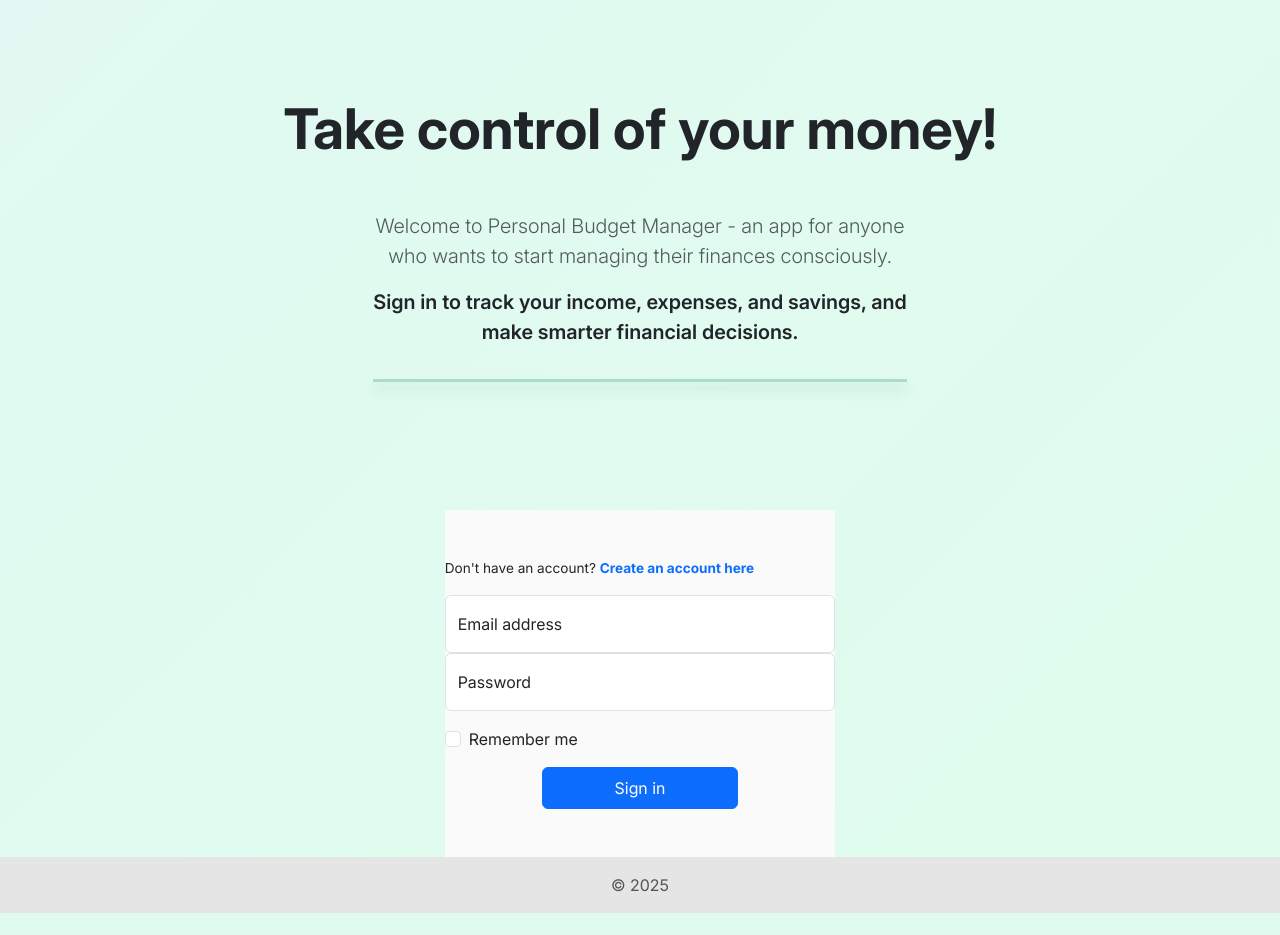
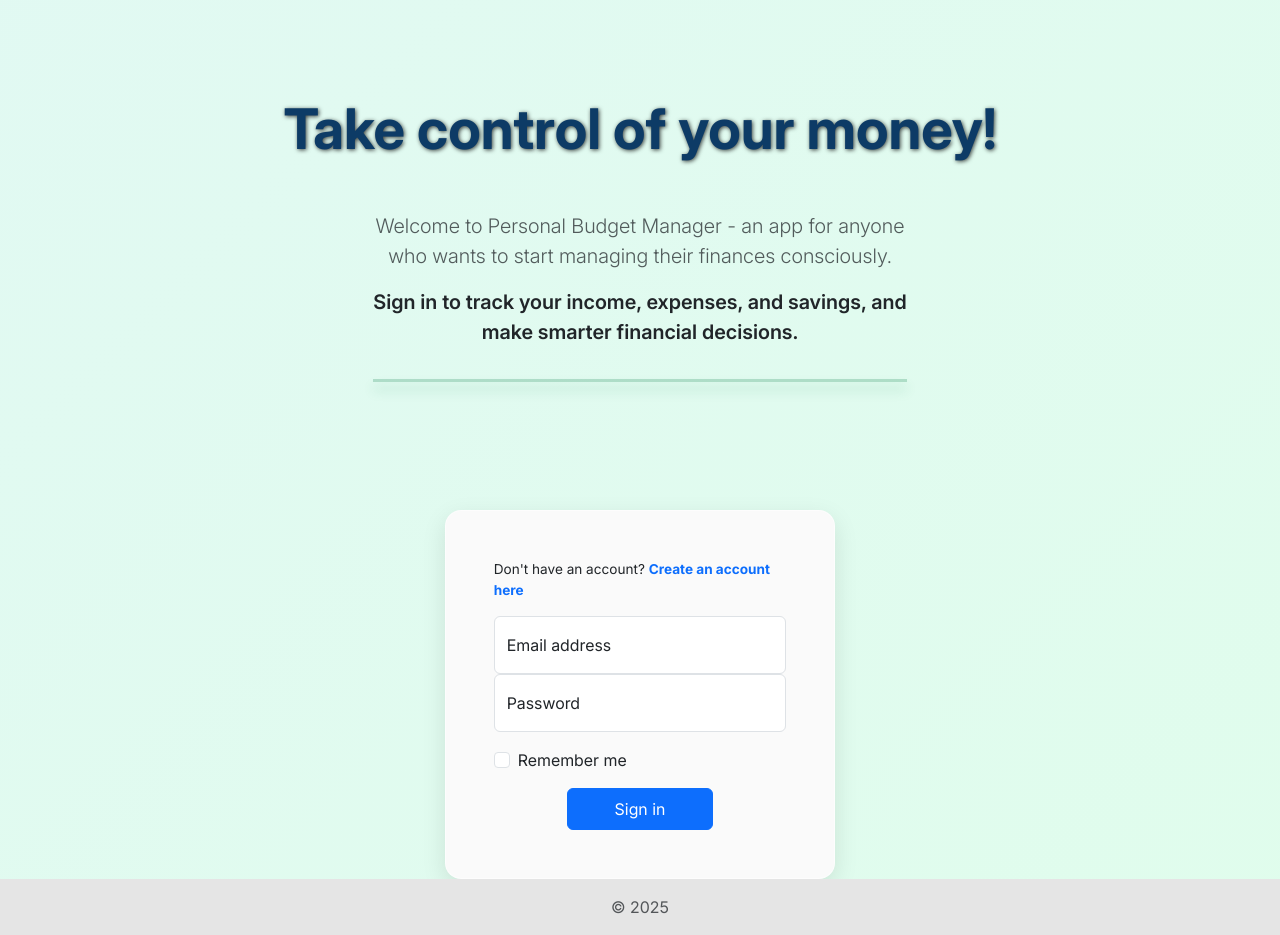
Before and after one commit to Karrroll/personal-budget-manager, a PHP site: page / in a window 1280 px wide. Shown: the part 80-1015 px from the top of the page. Before the commit the page ends 993 px from the top, so only its background shows below. Run offline with PHP 8.4, Linux system fonts and the light colour scheme.

Commit message:
Add CSS h1 and signin-form styles

```diff
--- a/style.css
+++ b/style.css
@@ -34,6 +34,7 @@
   --bg-header: #ececec;
   --bg-signin:  #fafafa;
   --bg-footer: #e5e5e5;
+  --h1-color: #0D3B66;
   --color-divider-green: #198754;
 }
 
@@ -60,10 +61,20 @@ body {
 #signin-form {
   background-color: var(--bg-signin);
   width: min(100%, max(21.875rem, 35%));
+  padding-left: min(calc(8.5vw - 0.5rem), 3rem);
+  padding-right: min(calc(8.5vw - 0.5rem), 3rem);
+  border: 1px solid rgba(255, 255, 255, 0.6);
+  border-radius: 1rem;
+  box-shadow: 0 0.5rem 1.5rem rgba(0, 0, 0, 0.1);
 }
 
 #footer {
   background-color: var(--bg-footer);
+}
+
+h1 {
+  color: var(--h1-color);
+  text-shadow: 1px 1px 4px rgba(0, 0, 0, 0.75);
 }
 
 .logo {
```
